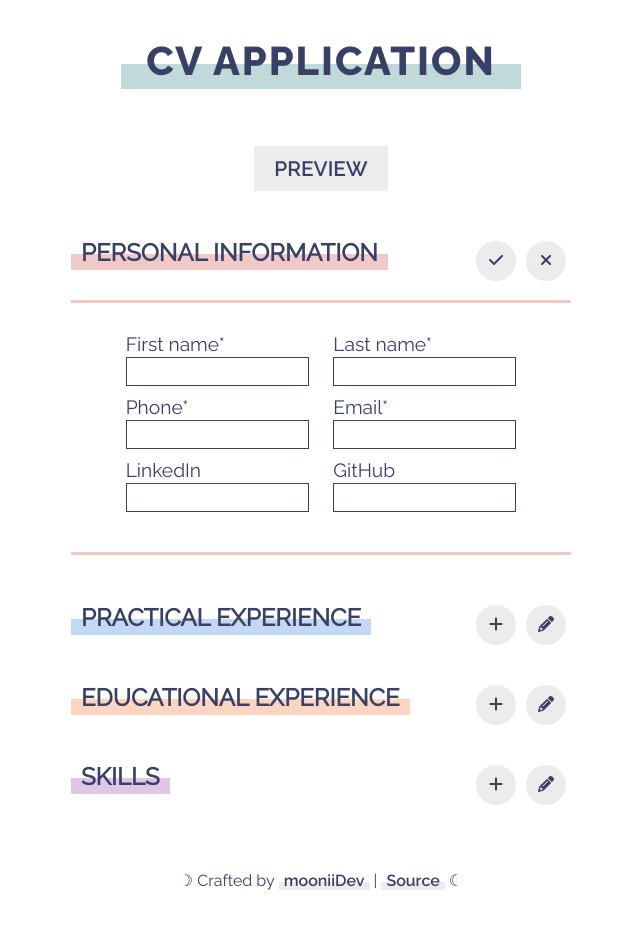
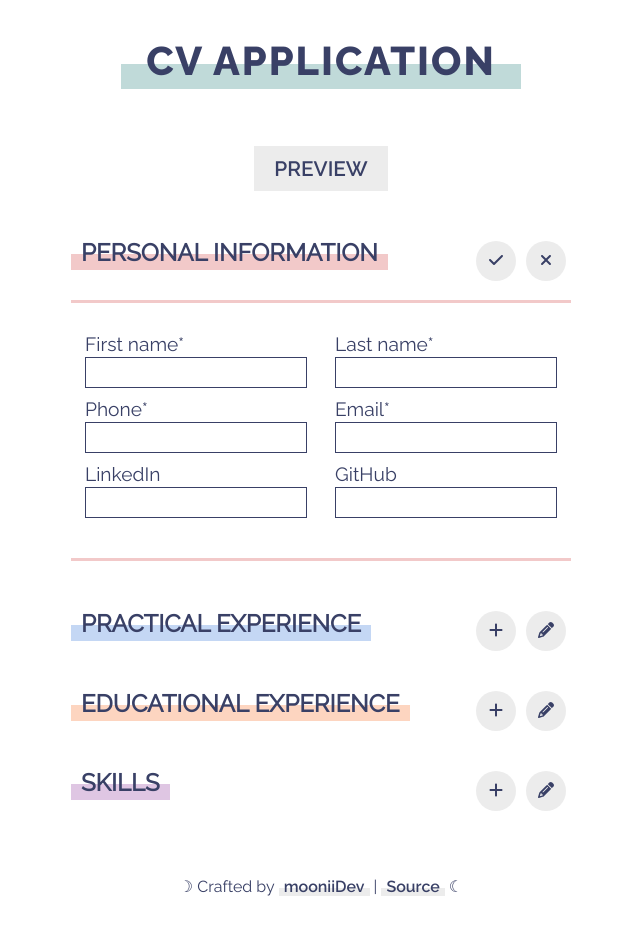
Before and after one commit to mooniiDev/cv-application, a React (Create React App) app: page / in a window 1280 px wide. Both pictures are taken after a click on the button 815 px from the left and 260 px from the top of the page. Shown: the top 934 px of the page, without its empty margins (319-959 px from the left). Built offline with nearby package versions, Linux system fonts and the light colour scheme.

Commit message:
Update PersonalForm component's layout

```diff
--- a/src/styles/PersonalForm.css
+++ b/src/styles/PersonalForm.css
@@ -1,21 +1,23 @@
 .personal-form {
+  margin-bottom: 30px;
+  padding: 30px 0;
   font-size: 1.2rem;
-  margin-bottom: 30px;
   border-top: 3px solid var(--red);
   border-bottom: 3px solid var(--red);
-  padding: 30px;
   -webkit-animation: slideDown .3s;
   animation: slideDown .3s;
 }
 
 .personal-form div {
   display: flex;
-  justify-content: space-evenly;
+  justify-content: space-around;
 }
 
 .personal-form input {
   display: flex;
   margin: 2px 0 10px 0;
+  padding: 2px 10px;
+  width: 200px;
   height: 25px;
   border: 1px solid var(--dark-blue);
   transition: .3s;
```
